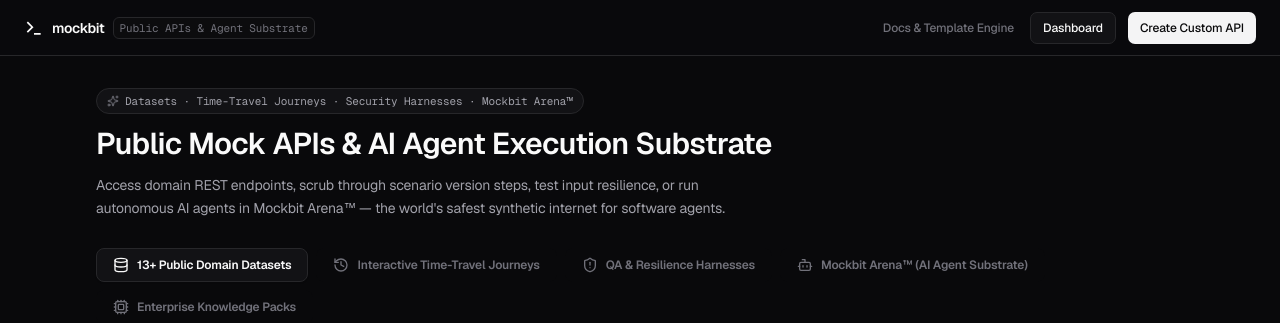
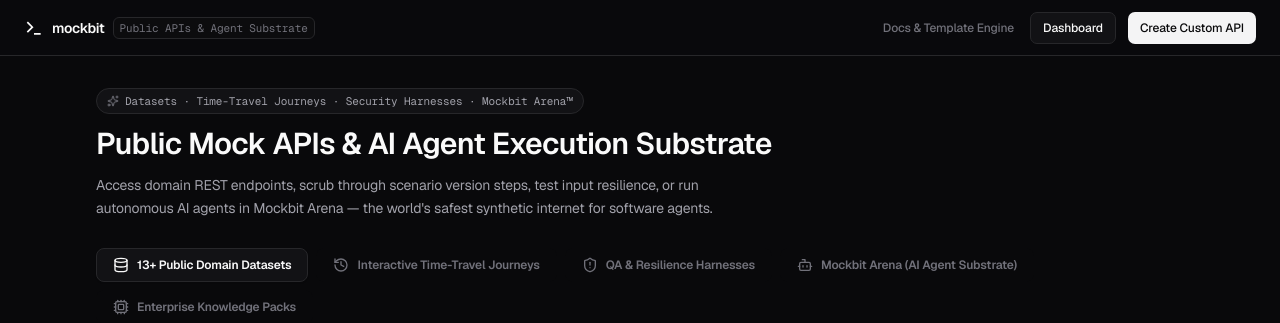
Before and after one commit to mustafa-5493/mockbit, a Next.js app: page /resources in a window 1280 px wide. Shown: the top 323 px of the page. Built offline with nearby package versions, Linux system fonts and the light colour scheme.

Commit message:
fix wording in resources

```diff
--- a/app/resources/page.tsx
+++ b/app/resources/page.tsx
@@ -63,7 +63,7 @@
   const [activeResilienceId, setActiveResilienceId] = useState<string>("security");
   const [activeVectorId, setActiveVectorId] = useState<string>("sqli_1");
 
-  // Mockbit Arena™ State
+  // Mockbit Arena State
   const [activeArenaWorldId, setActiveArenaWorldId] = useState<string>("fintech-billing");
   const [cascadeResult, setCascadeResult] = useState<CascadeExecutionResult | null>(null);
 
@@ -234,7 +234,7 @@
           </h1>
 
           <p className="text-sm text-mb-text-secondary max-w-2xl leading-relaxed">
-            Access domain REST endpoints, scrub through scenario version steps, test input resilience, or run autonomous AI agents in Mockbit Arena™ — the world's safest synthetic internet for software agents.
+            Access domain REST endpoints, scrub through scenario version steps, test input resilience, or run autonomous AI agents in Mockbit Arena — the world's safest synthetic internet for software agents.
           </p>
 
           {/* Section Navigation Tabs */}
@@ -284,7 +284,7 @@
               }`}
             >
               <Bot className="w-4 h-4 text-mb-text-tertiary" />
-              <span>Mockbit Arena™ (AI Agent Substrate)</span>
+              <span>Mockbit Arena (AI Agent Substrate)</span>
             </button>
 
             <button
@@ -786,7 +786,7 @@
           </div>
         )}
 
-        {/* SECTION 4: MOCKBIT ARENA™ (AI AGENT SUBSTRATE) */}
+        {/* SECTION 4: MOCKBIT ARENA (AI AGENT SUBSTRATE) */}
         {activeSection === "arena" && (
           <div className="grid grid-cols-1 lg:grid-cols-12 gap-6 items-start">
             {/* Left Arena World Selector Cards (5 Cols) */}
```
